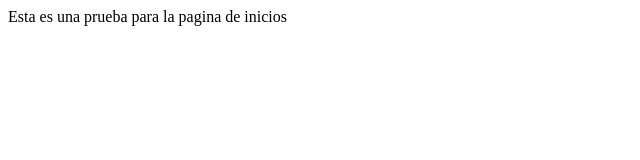
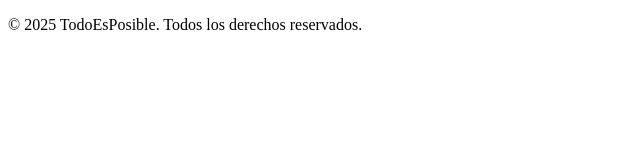
Before and after one commit to xRaiderKing/todoes_posible, a plain HTML site: page index.html in a window 1280 px wide. Shown: the whole page, without its empty margins (0-640 px from the left). Drawn offline with Linux system fonts and the light colour scheme.

Commit message:
Agregado componente footer para la aplicación

```diff
--- a/index.html
+++ b/index.html
@@ -6,6 +6,9 @@
     <title>Pagina de Inicio</title>
 </head>
 <body>
-    Esta es una prueba para la pagina de inicios
+     <footer>
+    <p>© 2025 TodoEsPosible. Todos los derechos reservados.</p>
+  </footer>
 </body>
+
 </html>
```
